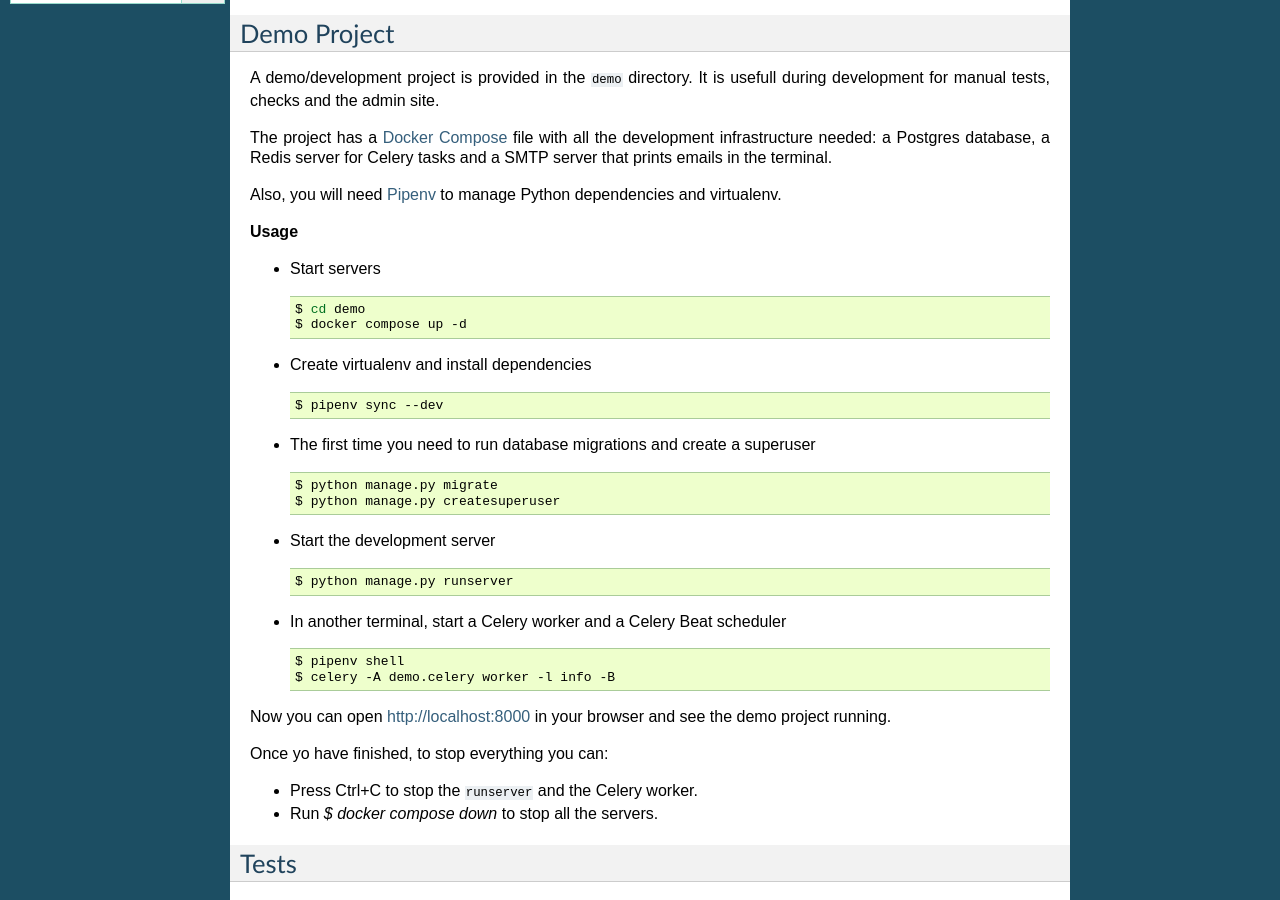
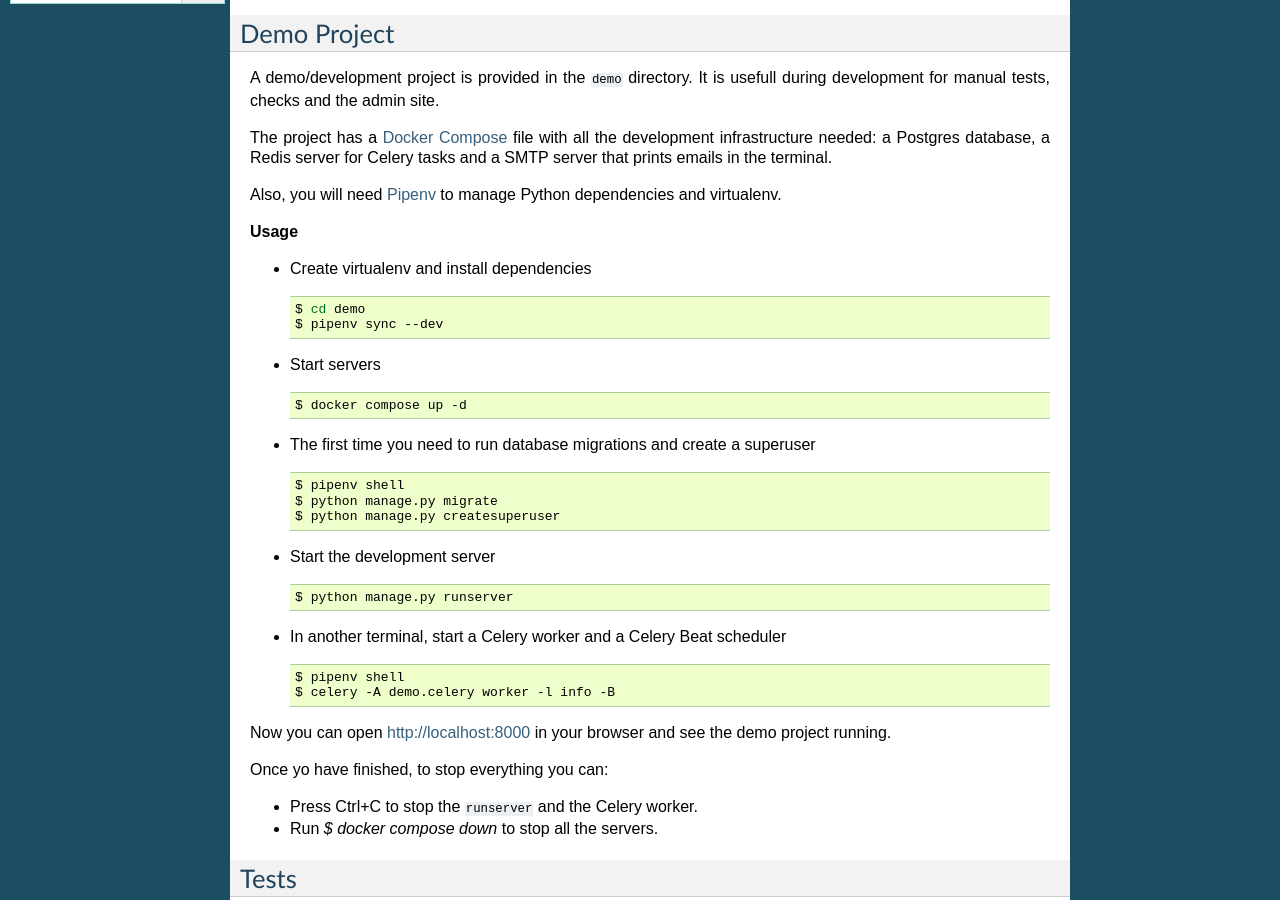
Before and after one commit to APSL/django-yubin, a Sphinx documentation site: the page built from docs/contributing.rst, in a window 1280 px wide and 900 px high, scrolled down 385 px. Built offline with Sphinx 7.4.7, drawn with Linux system fonts in a browser that asks for light colours.

```diff
--- a/docs/contributing.rst
+++ b/docs/contributing.rst
@@ -35,23 +35,24 @@ virtualenv.
 
 **Usage**
 
+* Create virtualenv and install dependencies
+
+  .. code:: bash
+
+    $ cd demo
+    $ pipenv sync --dev
+
 * Start servers
 
   .. code:: bash
 
-    $ cd demo
     $ docker compose up -d
-
-* Create virtualenv and install dependencies
-
-  .. code:: bash
-
-    $ pipenv sync --dev
 
 * The first time you need to run database migrations and create a superuser
 
   .. code:: bash
 
+    $ pipenv shell
     $ python manage.py migrate
     $ python manage.py createsuperuser
 
```
